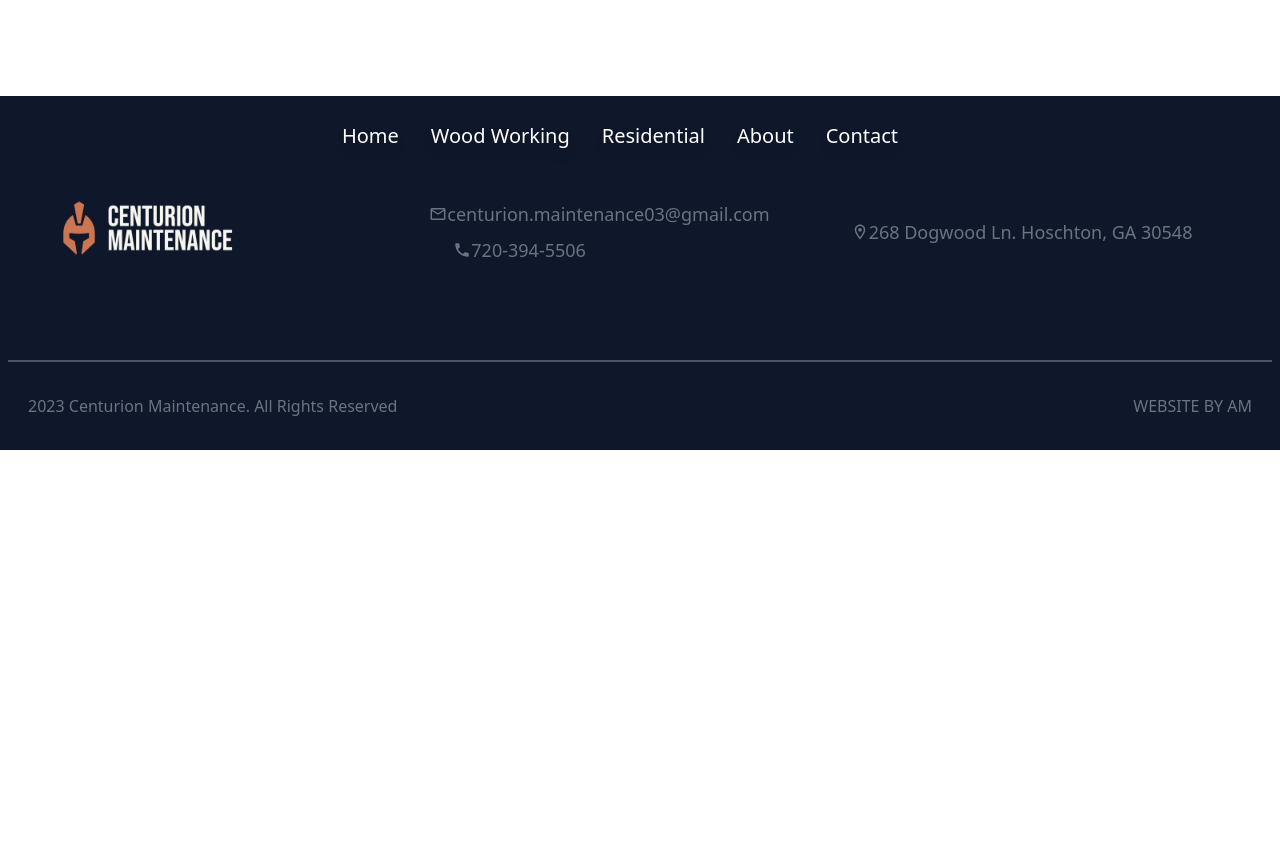
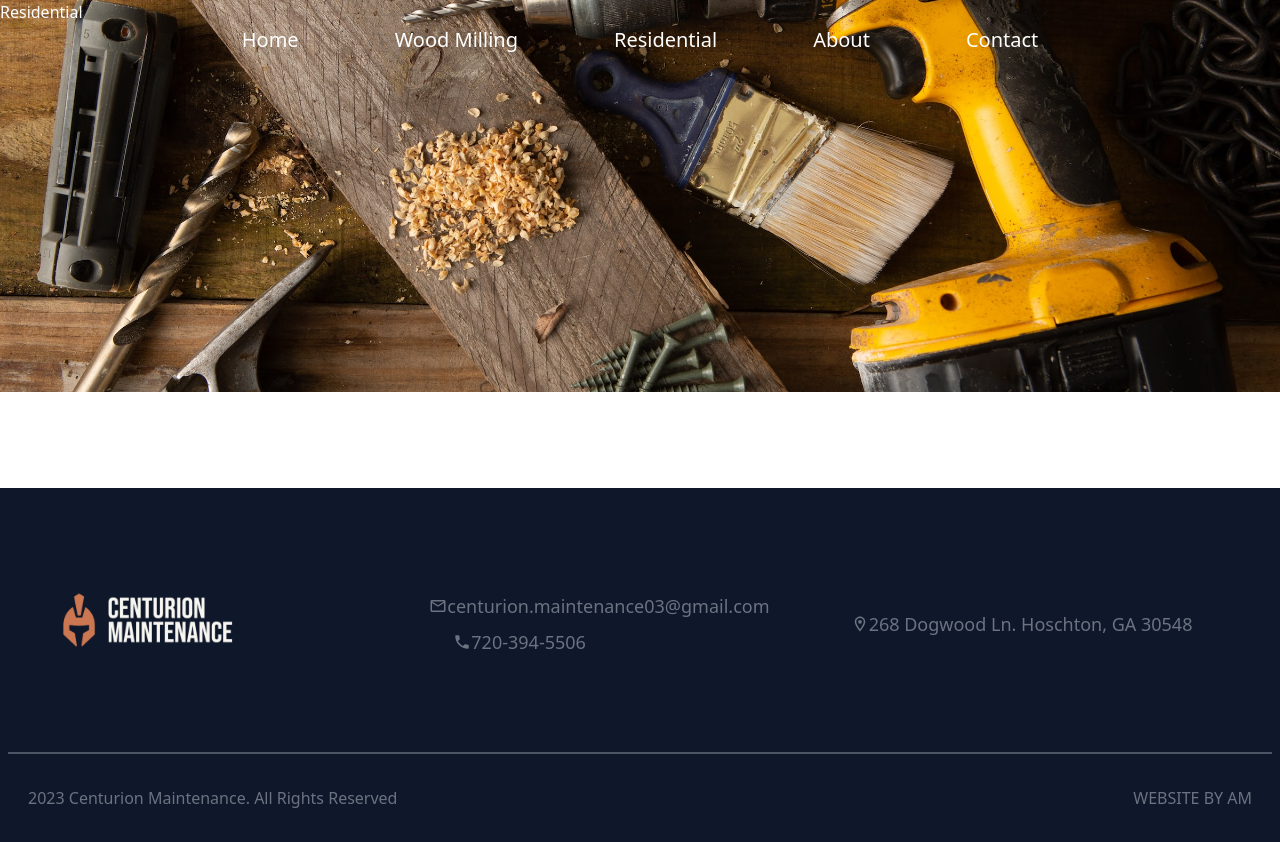
Before and after one commit to austin-morrow/centurion-maintenance, a React (Create React App) app: page /residential in a window 1280 px wide. Before the commit the page ends 800 px from the top, so only its background shows below. Built offline with nearby package versions, Linux system fonts and the light colour scheme.

Commit message:
added residential instead of projects

```diff
--- a/src/App.js
+++ b/src/App.js
@@ -5,7 +5,7 @@ import Navbar from './layouts/Navbar';
 import Home from '../src/pages/Home';
 import About from '../src/pages/About';
 import WoodMilling from './pages/WoodMilling';
-import Projects from '../src/pages/Projects';
+import Residential from './pages/Residential';
 import Contact from '../src/pages/Contact';
 
 function App() {
@@ -17,7 +17,7 @@ function App() {
           <Route path='/' element={<Home />} />
           <Route path='about' element={<About />} />
           <Route path='woodmilling' element={<WoodMilling />} />
-          <Route path='projects' element={<Projects />} />
+          <Route path='residential' element={<Residential />} />
           <Route path='contact' element={<Contact />} />
         </Routes>
       </main>
--- a/src/index.css
+++ b/src/index.css
@@ -22,7 +22,13 @@ cover;
 }
 
 .woodMillingImg {
-    height: 35vh;
+    height: 49vh;
     background: url(assets/images/woodmilling.jpg) no-repeat center/
 cover;
 }
+
+.residentialImg {
+    height: 49vh;
+    background: url(assets/images/residential.jpg) no-repeat center/
+cover;
+}
--- a/src/layouts/Navbar.jsx
+++ b/src/layouts/Navbar.jsx
@@ -9,12 +9,12 @@ const Navbar = () => {
   return (
     <div className='fixed w-full h-[80px] z-10 fixed drop-shadow-lg'>
       <div className='px-2 flex justify-center items-center w-full h-full'>
-          <ul className='pr-10 hidden md:flex text-xl text-[white]'>
-            <NavLink to='/'><li>Home</li></NavLink>
-            <NavLink to='woodmilling'><li>Wood Working</li></NavLink>
-            <NavLink to='projects'><li>Residential</li></NavLink>
-            <NavLink to='about'><li>About</li></NavLink>
-            <NavLink to='contact'><li>Contact</li></NavLink>
+          <ul className='hidden md:flex text-xl text-[white]'>
+            <NavLink to='/'><li className='px-12'>Home</li></NavLink>
+            <NavLink to='woodmilling'><li className='px-12'>Wood Milling</li></NavLink>
+            <NavLink to='residential'><li className='px-12'>Residential</li></NavLink>
+            <NavLink to='about'><li className='px-12'>About</li></NavLink>
+            <NavLink to='contact'><li className='px-12'>Contact</li></NavLink>
           </ul>
 
         <div style={{color: 'white'}} className='md:hidden' onClick={handleClick}>
@@ -25,7 +25,7 @@ const Navbar = () => {
       <ul className={!nav ? 'hidden' : 'absolute absolute bg-white w-full px-8'}>
         <NavLink to='/'><li className='border-b-2 border-zinc-300 w-full'>Home</li></NavLink>
         <NavLink to='woodmilling'><li className='border-b-2 border-zinc-300 w-full'>Wood Milling</li></NavLink>
-        <NavLink to='projects'><li className='border-b-2 border-zinc-300 w-full'>Residential</li></NavLink>
+        <NavLink to='residential'><li className='border-b-2 border-zinc-300 w-full'>Residential</li></NavLink>
         <NavLink to='about'><li className='border-b-2 border-zinc-300 w-full'>About</li></NavLink>
         <NavLink to='contact'><li className='border-b-2 border-zinc-300 w-full'>Contact</li></NavLink>
       </ul>
--- a/src/pages/Projects.jsx
+++ /dev/null
@@ -1,8 +0,0 @@
-export default function Projects() {
-  return (
-    <div>
-      <h2>Projects</h2>
-      <p>Lorem ipsum dolor sit amet, consectetur adipisicing elit. Aliquam architecto atque blanditiis culpa cupiditate delectus deleniti dolor ea earum eos facilis harum, iste molestiae molestias nihil perspiciatis, porro provident quaerat quis quod vitae voluptate voluptatem voluptatibus! Ab architecto aspernatur at consectetur, ducimus exercitationem in magni mollitia nam, nostrum ratione sint.</p>
-    </div>
-  )
-}
--- /dev/null
+++ b/src/pages/Residential.jsx
@@ -0,0 +1,11 @@
+export default function Residential() {
+  return (
+    <>
+      <section name='home' className='residentialImg'>
+      <div>
+        <div className='text-white'>Residential</div>
+      </div>
+      </section>
+    </>
+  )
+}
```
Also changed, not shown: src/assets/images/residential.jpg (added).
